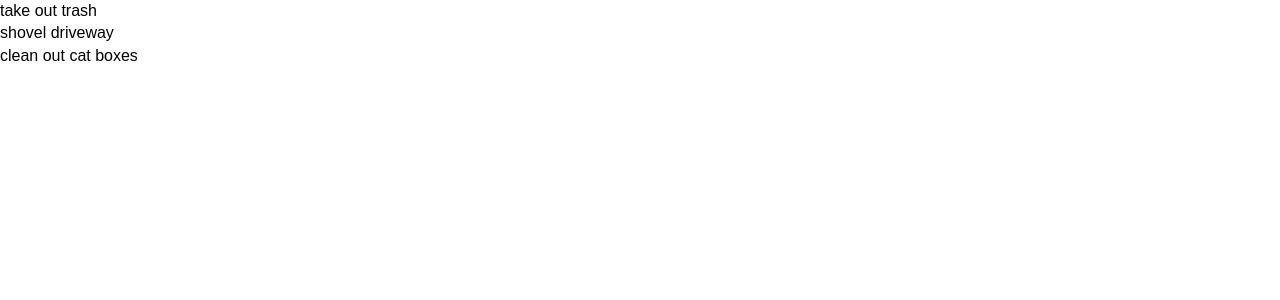
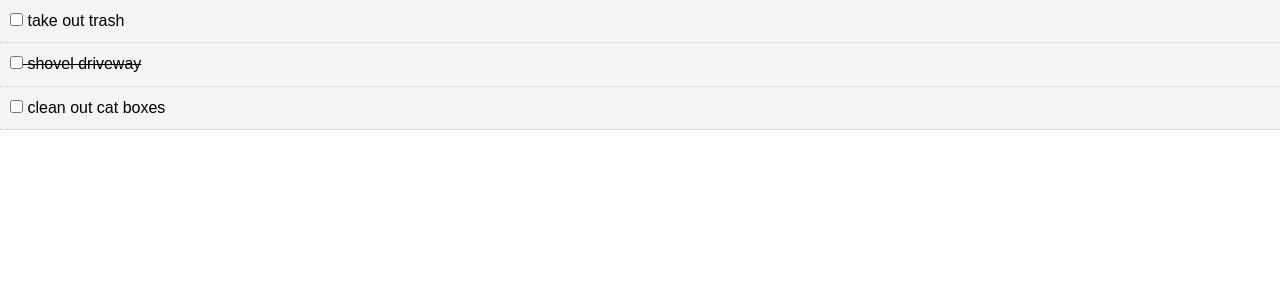
Before and after one commit to juliezimmer/react_task_minder, a React (Create React App) app: page / in a window 1280 px wide. Shown: the top 300 px of the page. Built offline with nearby package versions, Linux system fonts and the light colour scheme.

Commit message:
added a checkbox for each task item and functionality to toggle the checkox based on completion of task

```diff
--- a/src/App.js
+++ b/src/App.js
@@ -14,7 +14,7 @@ class App extends Component {
          {
             id: 2,
             title: "shovel driveway",
-            completed: false
+            completed: true
          },
          {
             id: 3,
@@ -24,11 +24,23 @@ class App extends Component {
       ]
    }
 
+   markComplete = (id) => {
+      console.log(id);
+      this.setState({ tasks: this.state.tasks.map(task => {
+         if (task.id === id) { // if the current task.id matches the id passed into the markComplete function, change the completed boolean to the opposite
+            task.completed = !task.completed
+         }
+         return task;
+      })})
+   }
+
    render() {
-      console.log(this.state.tasks);
       return (
          <div className="App">
-            <Tasks tasks={this.state.tasks}  />
+            <Tasks
+               tasks={this.state.tasks}
+               markComplete={this.markComplete}
+            />
          </div>
       );
    }
--- a/src/components/TaskItem.js
+++ b/src/components/TaskItem.js
@@ -1,12 +1,31 @@
 import React, { Component } from 'react';
+import PropTypes from 'prop-types';
 
 class TaskItem extends Component {
+   getStyle = () => {
+      return {
+         backgroundColor: "#f4f4f4",
+         padding: '10px',
+         borderBottom:"1px #ccc dotted",
+         textDecoration: this.props.task.completed ? "line-through" : "none"
+      }
+   }
+
    render() {
+      const { id, title } = this.props.task; // destructuring the props object
       return(
-         <div>
-            <p>{this.props.task.title}</p>
+         <div style={this.getStyle()}>
+            <p>
+            <input type="checkbox"
+               onChange={this.props.markComplete.bind(this, id)}/> {' '}
+            { title }</p>
          </div>
       )
    }
 }
+// PropTypes
+TaskItem.propTypes = {
+   task: PropTypes.object.isRequired
+}
+
 export default TaskItem;
--- a/src/components/Tasks.js
+++ b/src/components/Tasks.js
@@ -1,12 +1,21 @@
 import React, { Component } from 'react';
 import TaskItem from './TaskItem';
+import PropTypes from 'prop-types';
 
 class Tasks extends Component {
    render() {
       return this.props.tasks.map((task) => (
-         <TaskItem task={task} key={task.id}/> // task is a prop being passed into TaskItem.
+         <TaskItem
+            task={task}
+            key={task.id}
+            markComplete={this.props.markComplete} />
       ))
    }
 }
 
+// PropTypes
+Tasks.propTypes = {
+   tasks: PropTypes.array.isRequired
+}
+
 export default Tasks;
```
